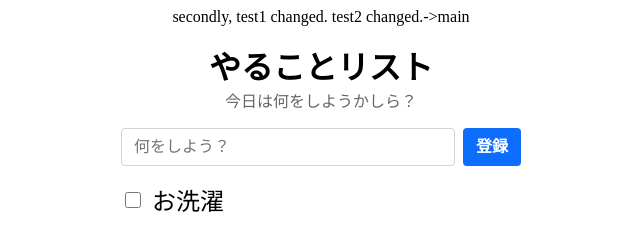
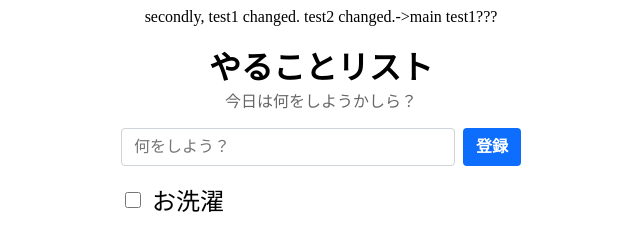
Before and after one commit to rei5408sk/systemk, a plain HTML site: page index.html in a window 1280 px wide. Shown: the whole page, without its empty margins (319-959 px from the left). Drawn offline with Linux system fonts and the light colour scheme.

Commit message:
test1?test2?

```diff
--- a/index.html
+++ b/index.html
@@ -139,6 +139,7 @@
 <body>
     secondly, test1 changed.
     test2 changed.->main
+    test1???
     <div class="todo-list-container">
         <div class="todo-list-title-container">
             <h1 class="todo-list-title">やることリスト</h1>
```
